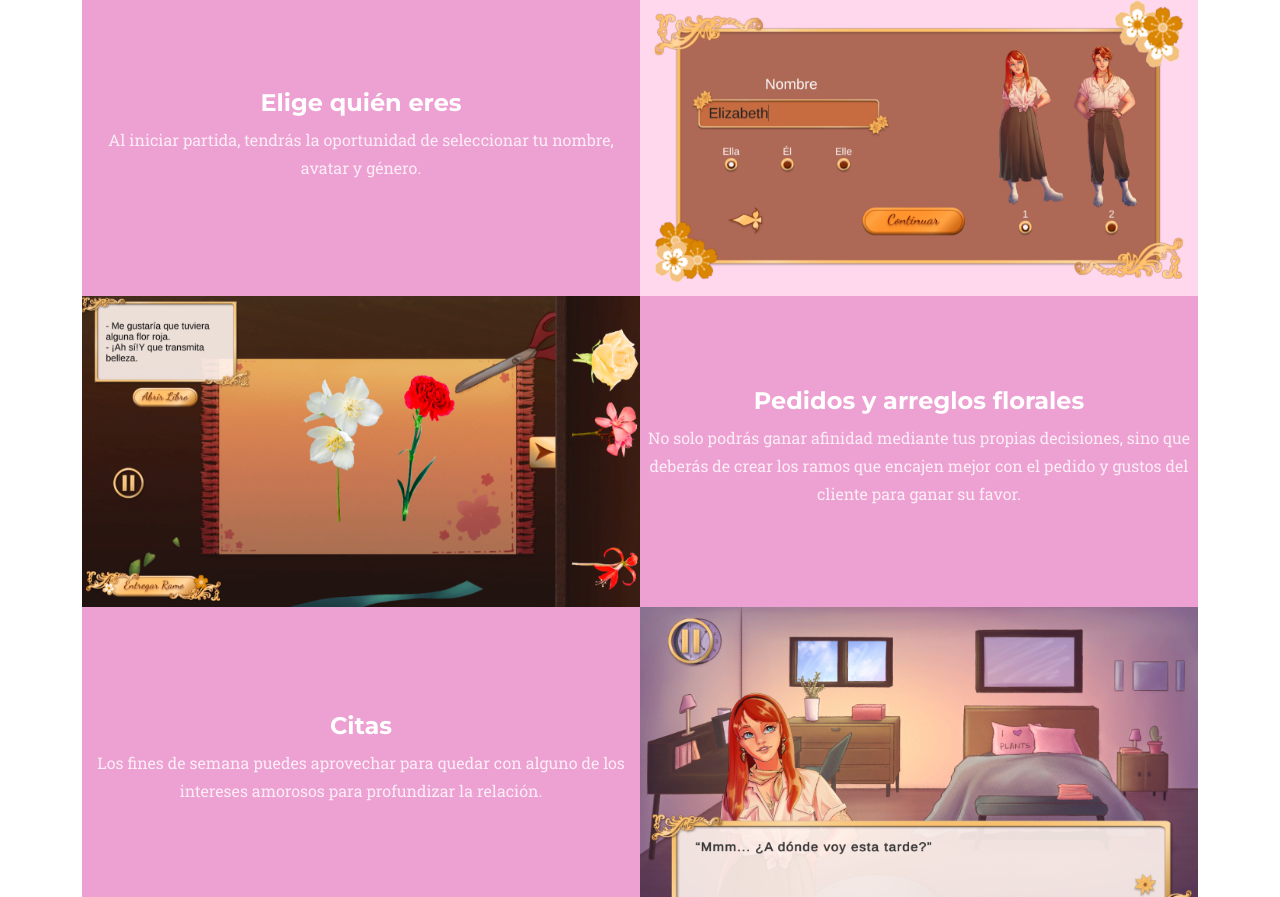
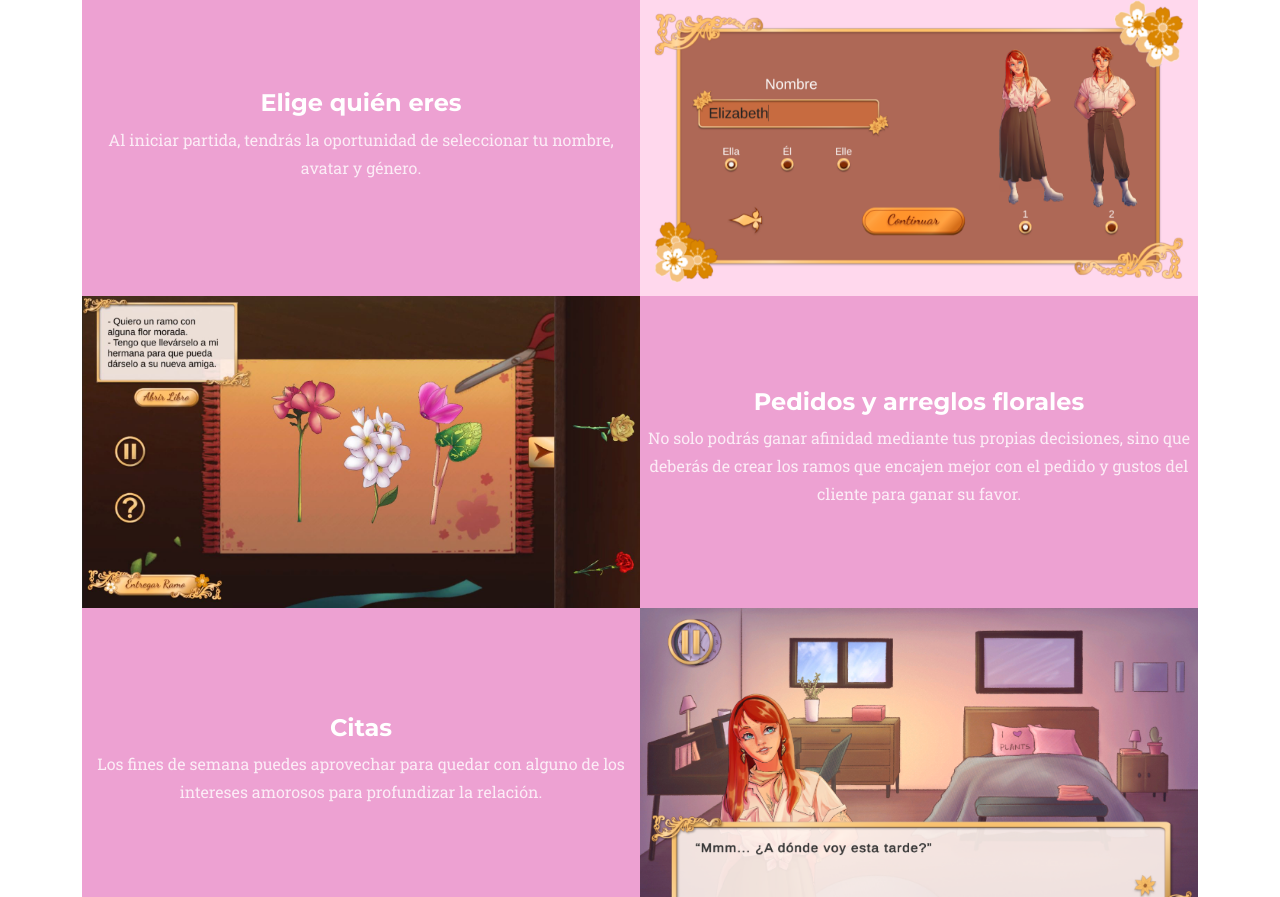
Before and after one commit to SilverTalesStudio/silvertalesstudio.github.io, a plain HTML site: page index.html in a window 1280 px wide. Shown: the part 1947-2844 px from the top of the page. Drawn offline with nearby package versions, Linux system fonts and the light colour scheme.

Commit message:
Portfolio Gold Master - Update 3

```diff
--- a/index.html
+++ b/index.html
@@ -103,7 +103,7 @@
                 </div>
                 <!-- Project Three Row-->
                 <div class="row gx-0 mb-5 mb-lg-0 justify-content-center">
-                    <div class="col-lg-6"><img class="img-fluid" src="assets/img/game/Captura_Beta_3.png" alt="..." /></div>
+                    <div class="col-lg-6"><img class="img-fluid" src="assets/img/game/CapturaJuego_3.jpeg" alt="..." /></div>
                     <div class="col-lg-6">
                         <div class="bg-black text-center h-100 project">
                             <div class="d-flex h-100">
```
